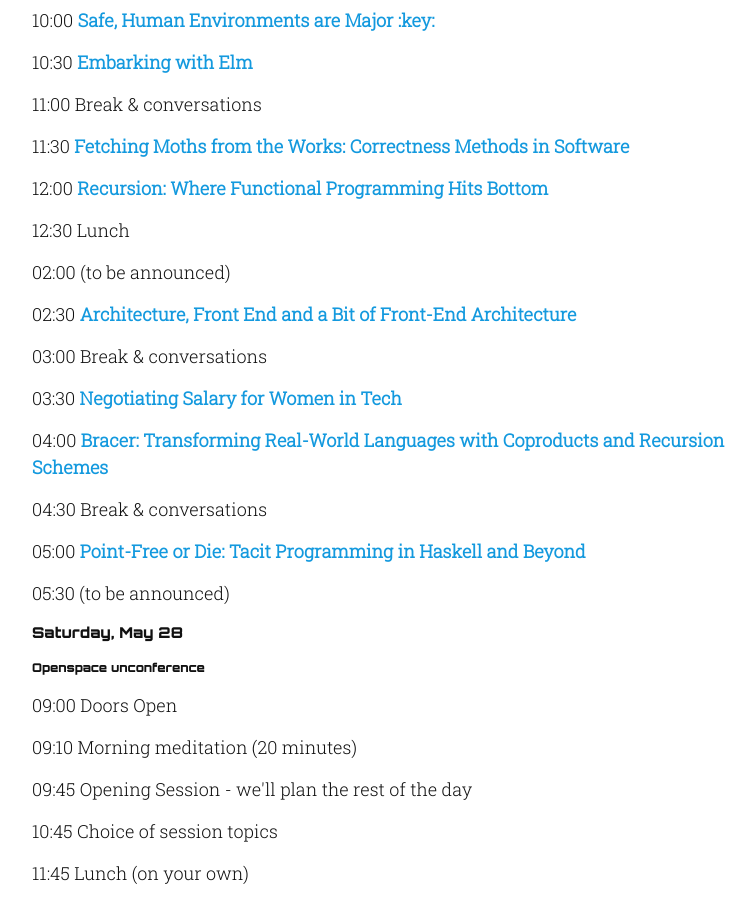
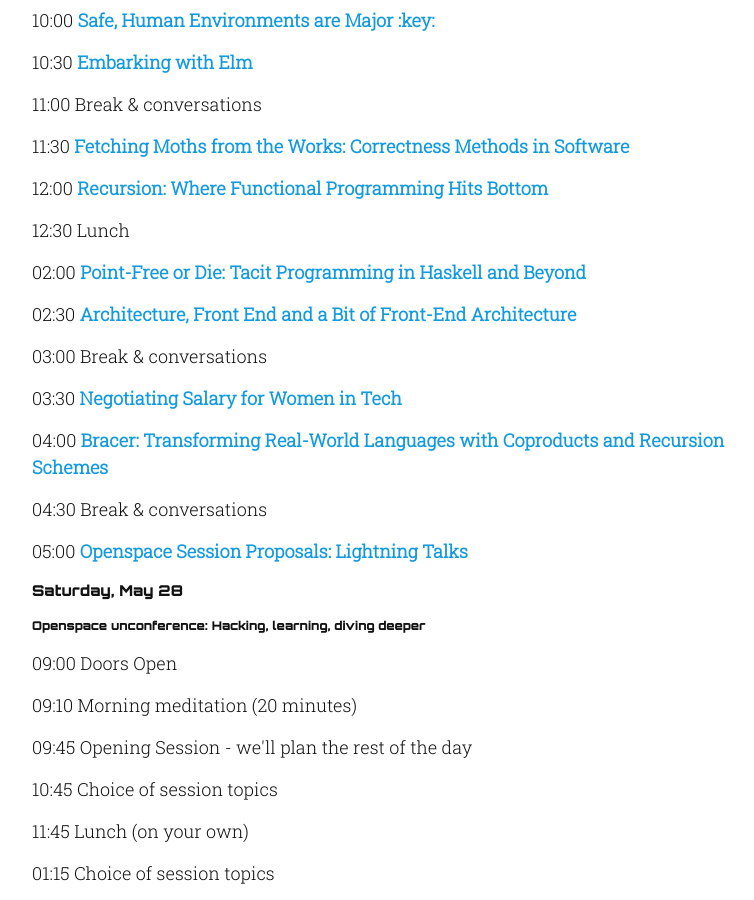
Before and after one commit to maitria/moonconf.org, a Jekyll site: the page built from schedule.html, in a window 1280 px wide and 900 px high, scrolled down 1445 px. Shown: the whole window, without its empty margins (253-1007 px from the left). Built offline with Jekyll 4.4.1, drawn with Linux system fonts in a browser that asks for light colours.

Commit message:
Make corrections to schedule.

```diff
--- a/_includes/schedule-content.html
+++ b/_includes/schedule-content.html
@@ -33,16 +33,15 @@
     <p>11:30 <a href="/#correctness-methods">Fetching Moths from the Works: Correctness Methods in Software</a></p>
     <p>12:00 <a href="/#recursion-where-functional-hits-bottom">Recursion: Where Functional Programming Hits Bottom</a></p>
     <p>12:30 Lunch</p>
-    <p>02:00 (to be announced)</p>
+    <p>02:00 <a href="/#point-free-or-die">Point-Free or Die: Tacit Programming in Haskell and Beyond</a></p>
     <p>02:30 <a href="/#architecture-front-end">Architecture, Front End and a Bit of Front-End Architecture</a></p>
     <p>03:00 Break & conversations</p>
     <p>03:30 <a href="/#negotiating-salary">Negotiating Salary for Women in Tech</a></p>
     <p>04:00 <a href="/#bracer-coproducts">Bracer: Transforming Real-World Languages with Coproducts and Recursion Schemes</a></p>
     <p>04:30 Break & conversations</p>
-    <p>05:00 <a href="/#point-free-or-die">Point-Free or Die: Tacit Programming in Haskell and Beyond</a></p>
-    <p>05:30 (to be announced)</p>
+    <p>05:00 <a href="/#lightning-talks">Openspace Session Proposals: Lightning Talks</a></p>
     <h5>Saturday, May 28</h5>
-    <h6>Openspace unconference</h6>
+    <h6>Openspace unconference: Hacking, learning, diving deeper</h6>
     <p>09:00 Doors Open</p>
     <p>09:10 Morning meditation (20 minutes)</p>
     <p>09:45 Opening Session - we'll plan the rest of the day</p>
```
